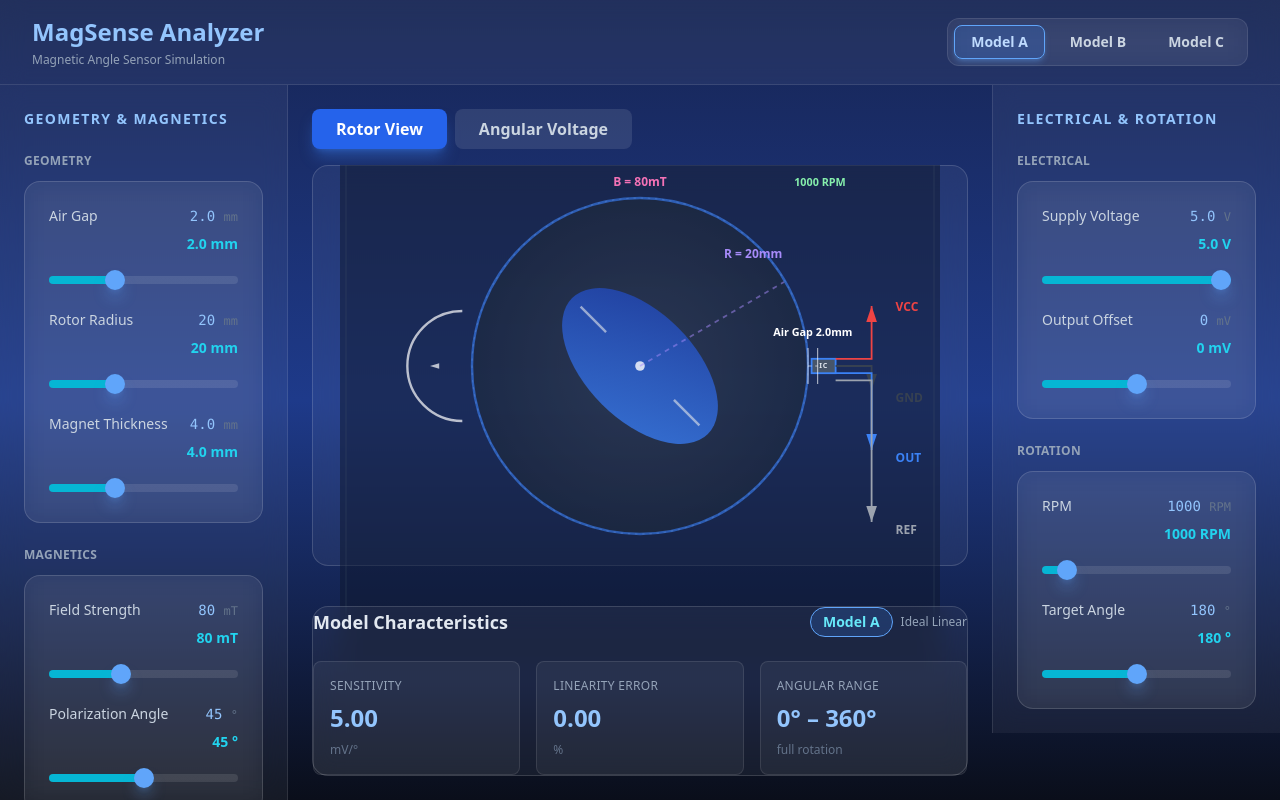
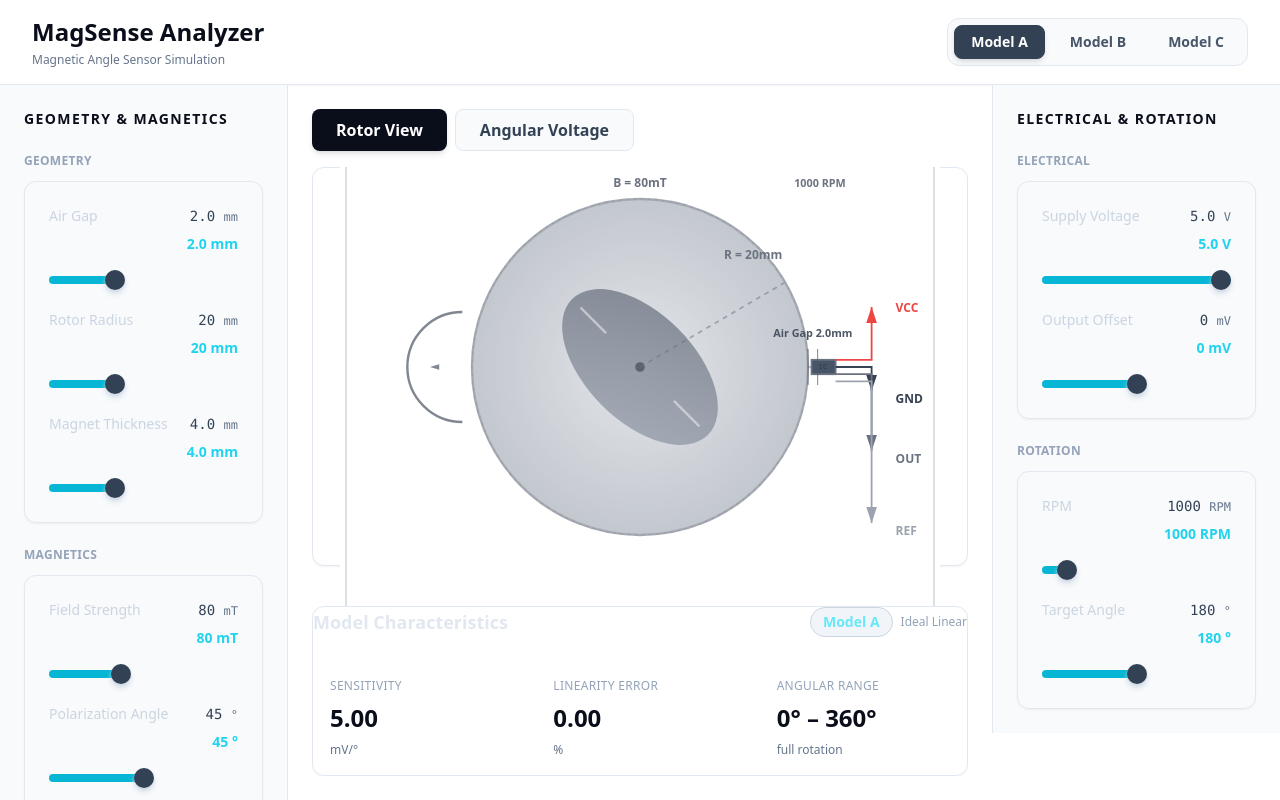
Before and after one commit to florentdestremau/demo-capteur, a React (Vite) app: page / in a window 1280 px wide. Built offline with nearby package versions, Linux system fonts and the light colour scheme.

Commit message:
Redesign theme: classical white background with sober gray accents

```diff
--- a/src/components/Layout/AppShell.tsx
+++ b/src/components/Layout/AppShell.tsx
@@ -15,7 +15,7 @@ export function AppShell() {
   const [showParamsDrawer, setShowParamsDrawer] = useState(false);
 
   return (
-    <div className="flex flex-col h-screen bg-gradient-to-b from-blue-950 via-blue-900 to-slate-900">
+    <div className="flex flex-col h-screen bg-white">
       <TopBar />
 
       <div className="flex flex-1 overflow-hidden">
@@ -31,8 +31,8 @@ export function AppShell() {
               onClick={() => setActiveTab('rotor')}
               className={`px-6 py-2 rounded-lg font-semibold transition-all ${
                 activeTab === 'rotor'
-                  ? 'bg-blue-600 text-white shadow-lg shadow-blue-500/40'
-                  : 'bg-white/10 text-slate-300 hover:bg-white/20'
+                  ? 'bg-slate-900 text-white shadow-md'
+                  : 'bg-slate-50 text-slate-700 border border-slate-200 hover:bg-slate-100'
               }`}
             >
               Rotor View
@@ -41,8 +41,8 @@ export function AppShell() {
               onClick={() => setActiveTab('chart')}
               className={`px-6 py-2 rounded-lg font-semibold transition-all ${
                 activeTab === 'chart'
-                  ? 'bg-blue-600 text-white shadow-lg shadow-blue-500/40'
-                  : 'bg-white/10 text-slate-300 hover:bg-white/20'
+                  ? 'bg-slate-900 text-white shadow-md'
+                  : 'bg-slate-50 text-slate-700 border border-slate-200 hover:bg-slate-100'
               }`}
             >
               Angular Voltage
@@ -89,7 +89,7 @@ export function AppShell() {
         <div className="lg:hidden fixed bottom-6 right-6 z-40">
           <button
             onClick={() => setShowParamsDrawer(!showParamsDrawer)}
-            className="px-4 py-3 rounded-full bg-blue-600 text-white font-semibold shadow-lg shadow-blue-500/50 hover:bg-blue-700 transition-all"
+            className="px-4 py-3 rounded-full bg-slate-900 text-white font-semibold shadow-lg hover:bg-slate-800 transition-all"
           >
             ⚙ Params
           </button>
--- a/src/components/Layout/Sidebar.tsx
+++ b/src/components/Layout/Sidebar.tsx
@@ -54,11 +54,11 @@ export function Sidebar({ position }: SidebarProps) {
 
   return (
     <div
-      className={`w-72 border-white/10 bg-white/5 backdrop-blur-md p-6 space-y-6 overflow-y-auto ${
+      className={`w-72 border-slate-200 bg-slate-50 p-6 space-y-6 overflow-y-auto ${
         position === 'left' ? 'border-r' : 'border-l'
       }`}
     >
-      <h2 className="text-sm font-bold text-blue-300 uppercase tracking-widest mb-4">
+      <h2 className="text-sm font-bold text-slate-900 uppercase tracking-widest mb-4">
         {position === 'left' ? 'Geometry & Magnetics' : 'Electrical & Rotation'}
       </h2>
 
@@ -74,7 +74,7 @@ export function Sidebar({ position }: SidebarProps) {
                   <label className="text-sm font-medium text-slate-300">
                     {PARAM_LABELS[paramName]}
                   </label>
-                  <span className="text-sm font-mono text-blue-300">
+                  <span className="text-sm font-mono text-slate-700">
                     {params[paramName as keyof typeof params].toFixed(
                       PARAM_CONFIGS[paramName].step < 1 ? 1 : 0
                     )}{' '}
--- a/src/components/Layout/TopBar.tsx
+++ b/src/components/Layout/TopBar.tsx
@@ -4,23 +4,23 @@ export function TopBar() {
   const { selectedModel, setSelectedModel } = useAppContext();
 
   return (
-    <div className="border-b border-white/10 bg-white/5 backdrop-blur-md">
+    <div className="border-b border-slate-200 bg-white shadow-sm">
       <div className="px-8 py-4 flex justify-between items-center max-w-full">
         <div>
-          <h1 className="text-2xl font-bold text-blue-300">MagSense Analyzer</h1>
-          <p className="text-xs text-slate-400 mt-1">Magnetic Angle Sensor Simulation</p>
+          <h1 className="text-2xl font-bold text-slate-900">MagSense Analyzer</h1>
+          <p className="text-xs text-slate-500 mt-1">Magnetic Angle Sensor Simulation</p>
         </div>
 
         <div className="flex items-center gap-6">
-          <div className="flex gap-2 bg-white/5 backdrop-blur-md rounded-xl p-1.5 border border-white/10">
+          <div className="flex gap-2 bg-slate-50 rounded-xl p-1.5 border border-slate-200">
             {(['A', 'B', 'C'] as const).map((model) => (
               <button
                 key={model}
                 onClick={() => setSelectedModel(model)}
                 className={`px-4 py-1.5 rounded-lg font-semibold transition-all duration-200 text-sm ${
                   selectedModel === model
-                    ? 'bg-blue-500/20 border border-blue-400 text-blue-200 shadow-md shadow-blue-400/30'
-                    : 'border border-transparent text-slate-300 hover:text-white hover:bg-white/5'
+                    ? 'bg-slate-700 border border-slate-700 text-white shadow-md'
+                    : 'border border-transparent text-slate-600 hover:text-slate-900 hover:bg-slate-100'
                 }`}
               >
                 Model {model}
--- a/src/components/Rotor/RotorInfoCard.tsx
+++ b/src/components/Rotor/RotorInfoCard.tsx
@@ -77,7 +77,7 @@ export function RotorInfoCard({
             Model Characteristics
           </h3>
           <div className="flex items-center gap-2">
-            <span className="px-3 py-1 rounded-full bg-blue-500/20 border border-blue-400 text-cyan-300 text-sm font-semibold">
+            <span className="px-3 py-1 rounded-full bg-slate-100 border border-slate-300 text-cyan-300 text-sm font-semibold">
               Model {model}
             </span>
             <span className="text-xs text-slate-400">
@@ -93,7 +93,7 @@ export function RotorInfoCard({
             <p className="text-xs font-medium text-slate-400 uppercase tracking-wide">
               Sensitivity
             </p>
-            <p className="text-2xl font-bold text-blue-300">{sensitivity}</p>
+            <p className="text-2xl font-bold text-slate-900">{sensitivity}</p>
             <p className="text-xs text-slate-500">mV/°</p>
           </div>
 
@@ -102,7 +102,7 @@ export function RotorInfoCard({
             <p className="text-xs font-medium text-slate-400 uppercase tracking-wide">
               Linearity Error
             </p>
-            <p className="text-2xl font-bold text-blue-300">
+            <p className="text-2xl font-bold text-slate-900">
               {linearityError}
             </p>
             <p className="text-xs text-slate-500">%</p>
@@ -113,7 +113,7 @@ export function RotorInfoCard({
             <p className="text-xs font-medium text-slate-400 uppercase tracking-wide">
               Angular Range
             </p>
-            <p className="text-2xl font-bold text-blue-300">0° – 360°</p>
+            <p className="text-2xl font-bold text-slate-900">0° – 360°</p>
             <p className="text-xs text-slate-500">full rotation</p>
           </div>
         </div>
--- a/src/components/Rotor/RotorSVG.tsx
+++ b/src/components/Rotor/RotorSVG.tsx
@@ -19,14 +19,14 @@ export function RotorSVG({ params }: RotorSVGProps) {
         <defs>
           {/* Gradient for rotor disc */}
           <radialGradient id="rotorGradient" cx="50%" cy="50%" r="50%">
-            <stop offset="0%" stopColor="#374151" />
-            <stop offset="100%" stopColor="#1e293b" />
+            <stop offset="0%" stopColor="#d1d5db" />
+            <stop offset="100%" stopColor="#9ca3af" />
           </radialGradient>
 
           {/* Gradient for magnetic pole pair */}
           <linearGradient id="poleGradient" x1="0%" y1="0%" x2="100%" y2="100%">
-            <stop offset="0%" stopColor="#3b82f6" />
-            <stop offset="100%" stopColor="#1e40af" />
+            <stop offset="0%" stopColor="#9ca3af" />
+            <stop offset="100%" stopColor="#6b7280" />
           </linearGradient>
 
           {/* Arrow markers for wires */}
@@ -61,7 +61,7 @@ export function RotorSVG({ params }: RotorSVGProps) {
             orient="auto"
             markerUnits="strokeWidth"
           >
-            <path d="M0,0 L0,6 L9,3 z" fill="#3b82f6" />
+            <path d="M0,0 L0,6 L9,3 z" fill="#6b7280" />
           </marker>
           <marker
             id="arrowGray2"
@@ -77,7 +77,7 @@ export function RotorSVG({ params }: RotorSVGProps) {
         </defs>
 
         {/* Background */}
-        <rect width="500" height="500" fill="rgba(15, 23, 42, 0.5)" />
+        <rect width="500" height="500" fill="white" />
 
         {/* Full rotation path (360° arc) */}
         <circle
@@ -85,7 +85,7 @@ export function RotorSVG({ params }: RotorSVGProps) {
           cy="250"
           r="140"
           fill="none"
-          stroke="#ffffff"
+          stroke="#4b5563"
           strokeWidth="1"
           strokeDasharray="2,4"
           opacity="0.2"
@@ -99,7 +99,7 @@ export function RotorSVG({ params }: RotorSVGProps) {
             cy="0"
             r="140"
             fill="url(#rotorGradient)"
-            stroke="#3b82f6"
+            stroke="#6b7280"
             strokeWidth="2"
             opacity="0.6"
           />
@@ -136,7 +136,7 @@ export function RotorSVG({ params }: RotorSVGProps) {
           </g>
 
           {/* Center point indicator */}
-          <circle cx="0" cy="0" r="4" fill="#ffffff" opacity="0.8" />
+          <circle cx="0" cy="0" r="4" fill="#4b5563" opacity="0.8" />
         </g>
 
         {/* Rotation indicator arc at targetAngle */}
@@ -155,7 +155,7 @@ export function RotorSVG({ params }: RotorSVGProps) {
                 <path
                   d={`M ${startX},${startY} A 25,25 0 0,1 ${endX},${endY}`}
                   fill="none"
-                  stroke="#ffffff"
+                  stroke="#4b5563"
                   strokeWidth="2"
                   opacity="0.7"
                 />
@@ -165,7 +165,7 @@ export function RotorSVG({ params }: RotorSVGProps) {
                   },${arrowY - 8 * Math.sin(angleRad + 0.3)} ${
                     arrowX - 8 * Math.cos(angleRad - 0.3)
                   },${arrowY - 8 * Math.sin(angleRad - 0.3)}`}
-                  fill="#ffffff"
+                  fill="#4b5563"
                   opacity="0.7"
                 />
               </>
@@ -181,7 +181,7 @@ export function RotorSVG({ params }: RotorSVGProps) {
             width="20"
             height="12"
             fill="#475569"
-            stroke="#3b82f6"
+            stroke="#6b7280"
             strokeWidth="1.5"
           />
           <text
@@ -189,7 +189,7 @@ export function RotorSVG({ params }: RotorSVGProps) {
             y="2"
             textAnchor="middle"
             fontSize="6"
-            fill="#e2e8f0"
+            fill="#374151"
             fontWeight="bold"
             letterSpacing="0.5"
           >
@@ -245,7 +245,7 @@ export function RotorSVG({ params }: RotorSVGProps) {
                 {/* OUT (Blue) */}
                 <path
                   d={`M ${wireStartX},256 L ${wireBendX},256 L ${wireBendX},320`}
-                  stroke="#3b82f6"
+                  stroke="#6b7280"
                   strokeWidth="1.5"
                   fill="none"
                   markerEnd="url(#arrowBlue)"
@@ -254,7 +254,7 @@ export function RotorSVG({ params }: RotorSVGProps) {
                   x={wireBendX + 20}
                   y={330}
                   fontSize="10"
-                  fill="#3b82f6"
+                  fill="#6b7280"
                   fontWeight="bold"
                 >
                   OUT
@@ -290,7 +290,7 @@ export function RotorSVG({ params }: RotorSVGProps) {
             y1={250}
             x2={250 + 140 + airGapPixels}
             y2={250}
-            stroke="#ffffff"
+            stroke="#4b5563"
             strokeWidth="1"
             strokeDasharray="3,3"
             opacity="0.6"
@@ -300,7 +300,7 @@ export function RotorSVG({ params }: RotorSVGProps) {
             y1={235}
             x2={250 + 140}
             y2={265}
-            stroke="#ffffff"
+            stroke="#4b5563"
             strokeWidth="1"
             opacity="0.6"
           />
@@ -309,7 +309,7 @@ export function RotorSVG({ params }: RotorSVGProps) {
             y1={235}
             x2={250 + 140 + airGapPixels}
             y2={265}
-            stroke="#ffffff"
+            stroke="#4b5563"
             strokeWidth="1"
             opacity="0.6"
           />
@@ -318,7 +318,7 @@ export function RotorSVG({ params }: RotorSVGProps) {
             y={225}
             textAnchor="middle"
             fontSize="9"
-            fill="#ffffff"
+            fill="#4b5563"
             fontWeight="bold"
           >
             Air Gap {params.airGap.toFixed(1)}mm
@@ -330,7 +330,7 @@ export function RotorSVG({ params }: RotorSVGProps) {
             y1={250}
             x2={250 + 120}
             y2={250 - 70}
-            stroke="#a78bfa"
+            stroke="#6b7280"
             strokeWidth="1.5"
             strokeDasharray="4,4"
             opacity="0.5"
@@ -339,7 +339,7 @@ export function RotorSVG({ params }: RotorSVGProps) {
             x={320}
             y={160}
             fontSize="10"
-            fill="#a78bfa"
+            fill="#6b7280"
             fontWeight="bold"
           >
             R = {params.rotorRadius}mm
@@ -351,7 +351,7 @@ export function RotorSVG({ params }: RotorSVGProps) {
             y={100}
             textAnchor="middle"
             fontSize="10"
-            fill="#f472b6"
+            fill="#6b7280"
             fontWeight="bold"
           >
             B = {params.fieldStrength}mT
@@ -363,7 +363,7 @@ export function RotorSVG({ params }: RotorSVGProps) {
             y={100}
             textAnchor="middle"
             fontSize="9"
-            fill="#86efac"
+            fill="#6b7280"
             fontWeight="bold"
           >
             {params.rpm} RPM
--- a/src/index.css
+++ b/src/index.css
@@ -4,28 +4,28 @@
 
 @layer base {
   body {
-    @apply bg-gradient-to-b from-blue-950 via-blue-900 to-slate-900 text-slate-100 antialiased;
+    @apply bg-white text-slate-900 antialiased;
   }
 
   :root {
-    color-scheme: dark;
+    color-scheme: light;
   }
 }
 
 @layer components {
   .glass-card {
-    @apply bg-white/5 backdrop-blur-md border border-white/15 rounded-2xl;
+    @apply bg-white border border-slate-200 rounded-xl shadow-sm;
   }
 
   .slider {
-    @apply w-full h-2 bg-white/10 rounded-lg appearance-none cursor-pointer;
+    @apply w-full h-2 bg-slate-200 rounded-lg appearance-none cursor-pointer;
   }
 
   .slider::-webkit-slider-thumb {
-    @apply appearance-none w-5 h-5 rounded-full bg-blue-400 cursor-pointer shadow-lg shadow-blue-400/40;
+    @apply appearance-none w-5 h-5 rounded-full bg-slate-700 cursor-pointer shadow-md shadow-slate-300;
   }
 
   .slider::-moz-range-thumb {
-    @apply w-5 h-5 rounded-full bg-blue-400 cursor-pointer shadow-lg shadow-blue-400/40 border-0;
+    @apply w-5 h-5 rounded-full bg-slate-700 cursor-pointer shadow-md shadow-slate-300 border-0;
   }
 }
```
Also changed, not shown: src/components/Chart/AngleChart.tsx (+14 -14 lines), src/components/Chart/StatsPanel.tsx (+5 -5 lines).
